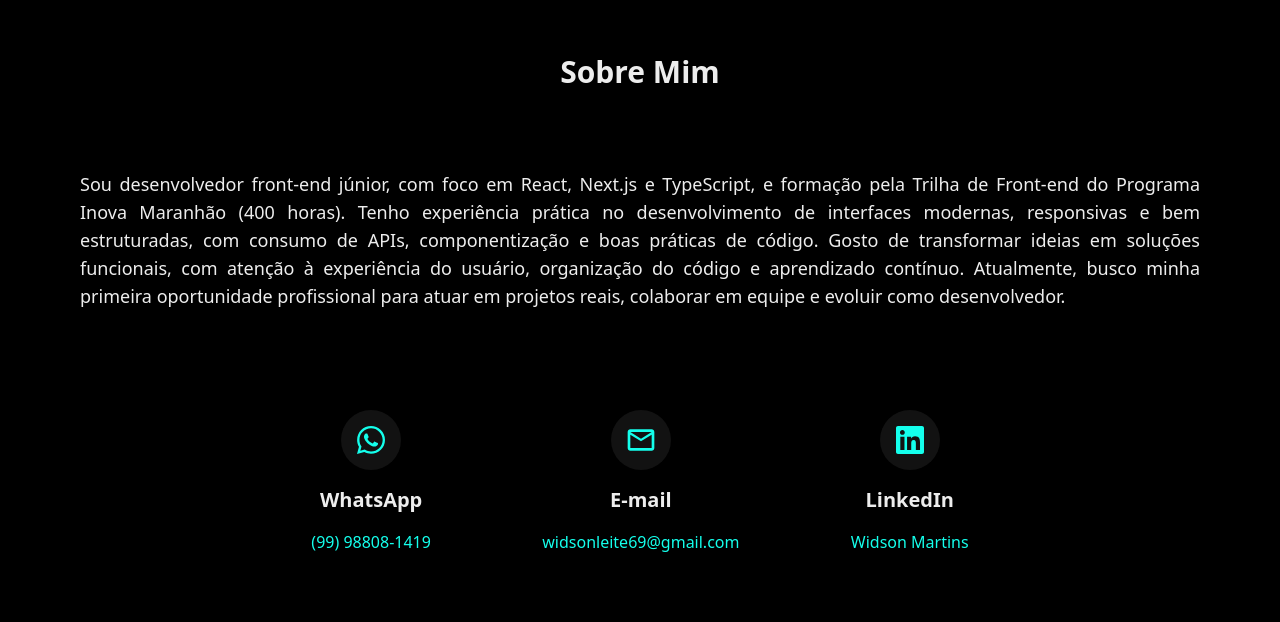
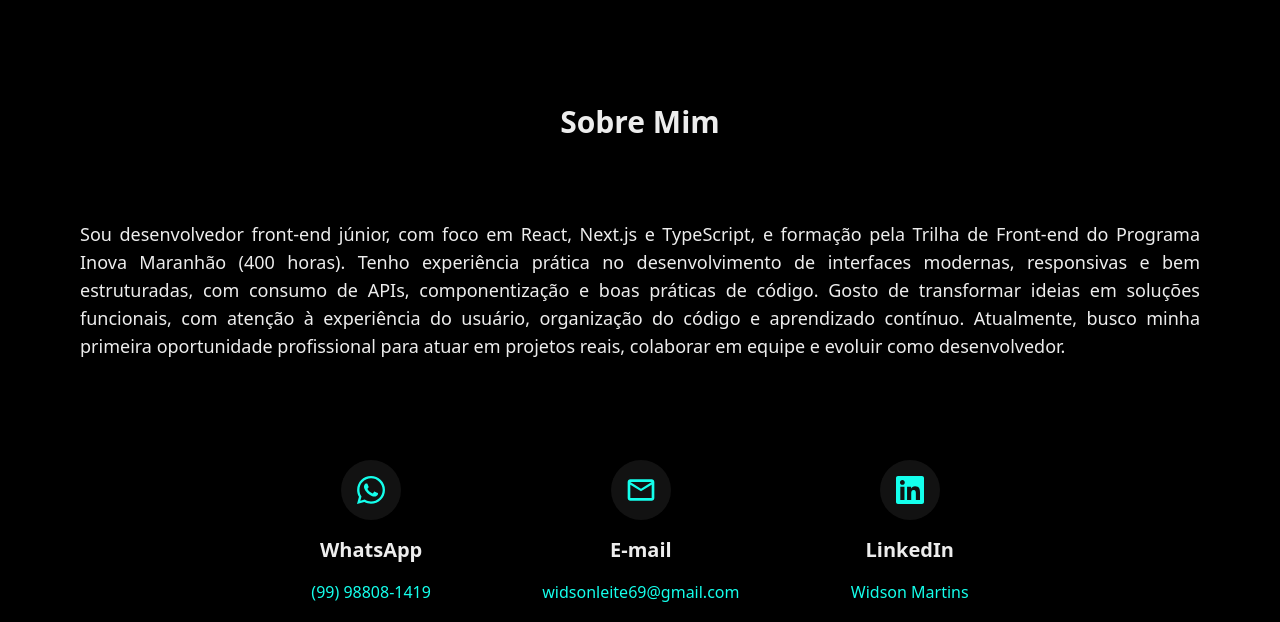
Before and after one commit to widson27/Meu-portfolio, a React (Vite) app: page / in a window 1280 px wide. Shown: the part 698-1320 px from the top of the page. Built offline with nearby package versions, Linux system fonts and the light colour scheme.

Commit message:
atualização about.tsx

```diff
--- a/src/components/about/About.tsx
+++ b/src/components/about/About.tsx
@@ -3,7 +3,7 @@ import Contatos from "../contato/Contatos";
 
 function About() {
     return (
-        <section className="w-full py-[100px] h-full flex items-center justify-center gap-2" id="sobre">
+        <section className="w-full py-[150px] my-auto flex items-center justify-center gap-2" id="sobre">
             <div className="max-w-[1200px] mx-auto flex flex-col items-center px-4 md:px-10">
                 <h2 className="font-bold text-3xl text-center" >Sobre Mim</h2>
                 <p className="w-full mt-20 text-lg text-justify">
```
